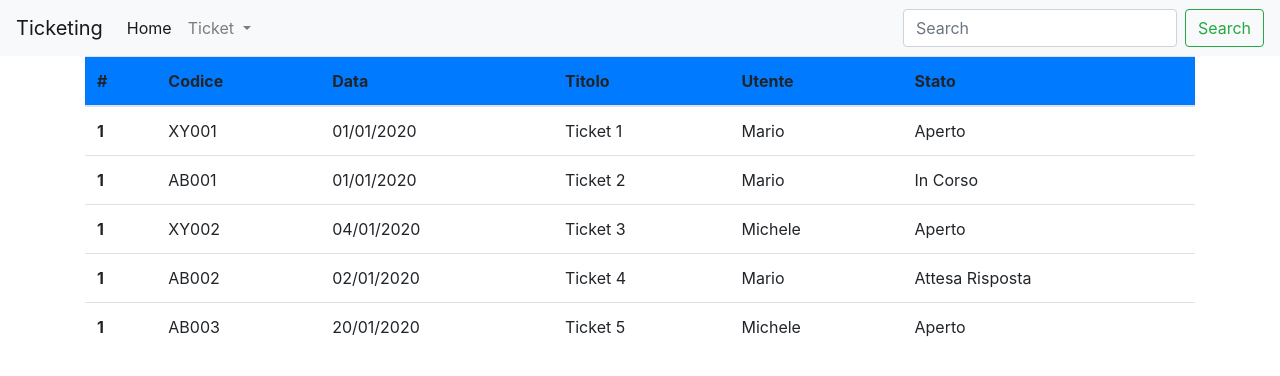
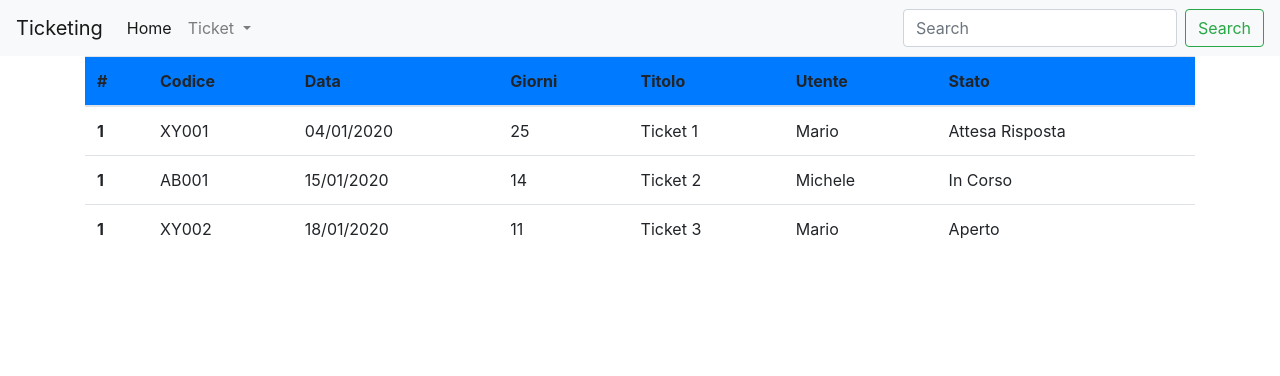
Before and after one commit to michelebonacina/Ticketing, an Angular app: page /ticket in a window 1280 px wide. Shown: the top 376 px of the page. Built offline with nearby package versions, Linux system fonts and the light colour scheme.

Commit message:
aggiunto modello ticket

```diff
--- a/angular.json
+++ b/angular.json
@@ -12,7 +12,7 @@
       },
       "root": "",
       "sourceRoot": "src",
-      "prefix": "app",
+      "prefix": "tic",
       "architect": {
         "build": {
           "builder": "@angular-devkit/build-angular:browser",
--- /dev/null
+++ b/src/app/ticket/shared/ticket.model.ts
@@ -0,0 +1,18 @@
+export class Ticket
+{
+    id: string;
+    codice: string;
+    dataApertura: Date;
+    titolo: string;
+    utente: string;
+    stato: string;
+
+    public getGiorniApertura(): number
+    {
+        const oggi = new Date();
+        let differenza = oggi.getTime() - this.dataApertura.getTime();
+        differenza = Math.round(differenza / 1000 / 3600 / 24);
+        return differenza;
+    }
+
+}
--- a/src/app/ticket/ticket-list-item/ticket-list-item.component.html
+++ b/src/app/ticket/ticket-list-item/ticket-list-item.component.html
@@ -1,6 +1,7 @@
 <th scope="row">1</th>
 <td>{{ticket.codice}}</td>
-<td>{{ticket.data}}</td>
+<td>{{ticket.dataApertura | date : 'dd/MM/yyyy'}}</td>
+<td>{{ticket.getGiorniApertura()}}</td>
 <td>{{ticket.titolo}}</td>
 <td>{{ticket.utente}}</td>
 <td>{{ticket.stato}}</td>
--- a/src/app/ticket/ticket-list-item/ticket-list-item.component.ts
+++ b/src/app/ticket/ticket-list-item/ticket-list-item.component.ts
@@ -1,4 +1,5 @@
 import { Component, OnInit, Input } from '@angular/core';
+import { Ticket } from '../shared/ticket.model';
 
 @Component({
     selector: '[tic-ticket-list-item]',
@@ -8,7 +9,7 @@ import { Component, OnInit, Input } from '@angular/core';
 export class TicketListItemComponent implements OnInit
 {
 
-    @Input() ticket;
+    @Input() ticket: Ticket;
 
     constructor() { }
 
--- a/src/app/ticket/ticket-list/ticket-list.component.html
+++ b/src/app/ticket/ticket-list/ticket-list.component.html
@@ -4,6 +4,7 @@
             <th scope="col">#</th>
             <th scope="col">Codice</th>
             <th scope="col">Data</th>
+            <th scope="col">Giorni</th>
             <th scope="col">Titolo</th>
             <th scope="col">Utente</th>
             <th scope="col">Stato</th>
--- a/src/app/ticket/ticket-list/ticket-list.component.ts
+++ b/src/app/ticket/ticket-list/ticket-list.component.ts
@@ -1,4 +1,5 @@
 import { Component, OnInit } from '@angular/core';
+import { Ticket } from '../shared/ticket.model';
 
 @Component({
     selector: 'tic-ticket-list',
@@ -8,15 +9,34 @@ import { Component, OnInit } from '@angular/core';
 export class TicketListComponent implements OnInit
 {
 
-    elencoTicket = [
-        {codice: 'XY001', data: '01/01/2020', titolo: "Ticket 1", utente: "Mario", stato: "Aperto"},
-        {codice: 'AB001', data: '01/01/2020', titolo: "Ticket 2", utente: "Mario", stato: "In Corso"},
-        {codice: 'XY002', data: '04/01/2020', titolo: "Ticket 3", utente: "Michele", stato: "Aperto"},
-        {codice: 'AB002', data: '02/01/2020', titolo: "Ticket 4", utente: "Mario", stato: "Attesa Risposta"},
-        {codice: 'AB003', data: '20/01/2020', titolo: "Ticket 5", utente: "Michele", stato: "Aperto"},
-    ];
+    elencoTicket = [];
 
-    constructor() { }
+    constructor() {
+        let ticket = new Ticket();
+        ticket.id = '1';
+        ticket.codice = 'XY001';
+        ticket.dataApertura = new Date('2020-01-04');
+        ticket.titolo = 'Ticket 1';
+        ticket.utente = 'Mario';
+        ticket.stato = 'Attesa Risposta';
+        this.elencoTicket.push(ticket);
+        ticket = new Ticket();
+        ticket.id = '2';
+        ticket.codice = 'AB001';
+        ticket.dataApertura = new Date('2020-01-15');
+        ticket.titolo = 'Ticket 2';
+        ticket.utente = 'Michele';
+        ticket.stato = 'In Corso';
+        this.elencoTicket.push(ticket);
+        ticket = new Ticket();
+        ticket.id = '3';
+        ticket.codice = 'XY002';
+        ticket.dataApertura = new Date('2020-01-18');
+        ticket.titolo = 'Ticket 3';
+        ticket.utente = 'Mario';
+        ticket.stato = 'Aperto';
+        this.elencoTicket.push(ticket);
+     }
 
     ngOnInit()
     {
```
Also changed, not shown: 1 other file (tests, documents, lock files or other folders).
